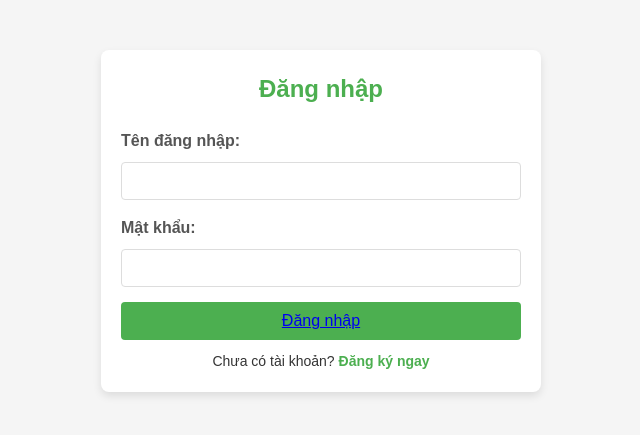
After one commit to TrinhVietAnh86/BAITAPLON, a PHP site: page /text/dan-nhap/dangnhap.html in a window 1280 px wide. The commit adds this page. Shown: the top 435 px of the page, without its empty margins (319-959 px from the left). Run offline with PHP 8.4, Linux system fonts and the light colour scheme.

Commit message:
cap nhat dang ki va dang nhap

```diff
--- a/pages/menu.php
+++ b/pages/menu.php
@@ -6,6 +6,7 @@
                 <li><a href="#about">Giới thiệu</a></li>
                 <li><a href="#contact">Liên hệ</a></li>
                 <li><a href="#">giỏ hàng</a></li>
+                <li><a href="#">ĐĂNG NHẬP</a></li>
             </ul>
         </nav>
         </div>
--- /dev/null
+++ b/text/dan-nhap/dangnhap.css
@@ -0,0 +1,78 @@
+/* Reset mặc định */
+body, h1, h2, p, ul, li, a, input, button {
+    margin: 0;
+    padding: 0;
+    box-sizing: border-box;
+}
+
+body {
+    font-family: Arial, sans-serif;
+    background-color: #f5f5f5;
+    color: #333;
+    line-height: 1.6;
+}
+
+.container {
+    width: 90%;
+    max-width: 400px;
+    margin: 50px auto;
+    padding: 20px;
+    background: #fff;
+    box-shadow: 0 4px 8px rgba(0, 0, 0, 0.1);
+    border-radius: 8px;
+}
+
+h2 {
+    text-align: center;
+    color: #4CAF50;
+    margin-bottom: 20px;
+}
+
+form label {
+    display: block;
+    margin-bottom: 8px;
+    font-weight: bold;
+    color: #555;
+}
+
+form input {
+    width: 100%;
+    padding: 10px;
+    margin-bottom: 15px;
+    border: 1px solid #ddd;
+    border-radius: 4px;
+    font-size: 14px;
+}
+
+form button {
+    width: 100%;
+    padding: 10px;
+    background: #4CAF50;
+    color: white;
+    border: none;
+    border-radius: 4px;
+    font-size: 16px;
+    cursor: pointer;
+    transition: background 0.3s;
+}
+
+form button:hover {
+    background: #388E3C;
+}
+
+p {
+    text-align: center;
+    font-size: 14px;
+    margin-top: 10px;
+}
+
+p a {
+    color: #4CAF50;
+    text-decoration: none;
+    font-weight: bold;
+    transition: color 0.3s;
+}
+
+p a:hover {
+    color: #388E3C;
+}
--- /dev/null
+++ b/text/dan-nhap/dangnhap.html
@@ -0,0 +1,26 @@
+<!DOCTYPE html>
+<html lang="en">
+<head>
+    <meta charset="UTF-8">
+    <meta name="viewport" content="width=device-width, initial-scale=1.0">
+    <title>Đăng nhập</title>
+    <link rel="stylesheet" href="dangnhap.css">
+</head>
+<body>
+    <section id="login">
+        <div class="container">
+            <h2>Đăng nhập</h2>
+            <form action="dang-ki.html" method="post">
+                <label for="username">Tên đăng nhập:</label>
+                <input type="text" id="username" name="username" required>
+
+                <label for="password">Mật khẩu:</label>
+                <input type="password" id="password" name="password" required>
+
+                <button type=""><a href="btl.html">Đăng nhập</a></button>
+            </form>
+            <p>Chưa có tài khoản? <a href="dang-ki.html">Đăng ký ngay</a></p>
+        </div>
+    </section>
+</body>
+</html>
```
Also changed, not shown: pages/btl.php (added, +18 -0 lines), text/anh.css (deleted, +0 -59 lines), text/dang-ki/dangki.html (added, +32 -0 lines), text/dang-ki/dangnhap.css (added, +78 -0 lines), text/html.html (deleted, +0 -42 lines).
